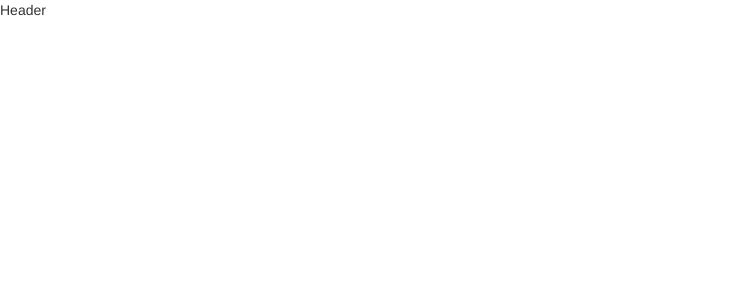
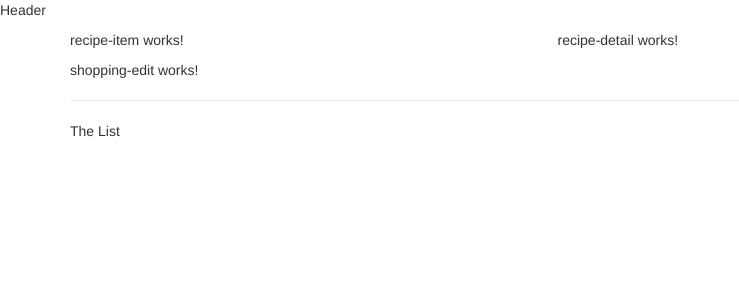
Before and after one commit to emrekardaslar/angular-recipe, an Angular app: page / in a window 1280 px wide. Shown: the top 300 px of the page, without its empty margins (0-739 px from the left). Built offline with nearby package versions, Linux system fonts and the light colour scheme.

Commit message:
rough structure

```diff
--- a/src/app/app.component.html
+++ b/src/app/app.component.html
@@ -1 +1,9 @@
 <app-header></app-header>
+<div class="container">
+  <div class="row">
+    <div class="col-md-12">
+      <app-recipes></app-recipes>
+      <app-shopping-list></app-shopping-list>
+    </div>
+  </div>
+</div>
--- a/src/app/app.module.ts
+++ b/src/app/app.module.ts
@@ -9,6 +9,7 @@
 import { RecipeItemComponent } from './recipes/recipe-list/recipe-item/recipe-item.component';
 import { ShoppingListComponent } from './shopping-list/shopping-list.component';
 import { ShoppingEditComponent } from './shopping-list/shopping-edit/shopping-edit.component';
+import { RecipeListComponent } from './recipes/recipe-list/recipe-list.component';
 
 @NgModule({
   declarations: [
@@ -19,6 +20,7 @@
     RecipeItemComponent,
     ShoppingListComponent,
     ShoppingEditComponent,
+    RecipeListComponent
   ],
   imports: [
     BrowserModule,
--- a/src/app/recipes/recipe-list/recipe-list.component.html
+++ b/src/app/recipes/recipe-list/recipe-list.component.html
@@ -1 +1 @@
-<p>recipe-list works!</p>
+<app-recipe-item></app-recipe-item>
--- a/src/app/recipes/recipes.component.html
+++ b/src/app/recipes/recipes.component.html
@@ -1 +1,9 @@
-<p>recipes works!</p>
+<div class="row">
+    <div class="col-md-5">
+        <app-recipe-list></app-recipe-list>
+    </div>
+
+    <div class="col-md-7">
+        <app-recipe-detail></app-recipe-detail>
+    </div>
+</div>
--- a/src/app/shopping-list/shopping-list.component.html
+++ b/src/app/shopping-list/shopping-list.component.html
@@ -1 +1,7 @@
-<p>shopping-list works!</p>
+<div class="row">
+    <div class="col-xs-10">
+        <app-shopping-edit></app-shopping-edit>
+        <hr>
+        <p>The List</p>
+    </div>
+</div>
```
